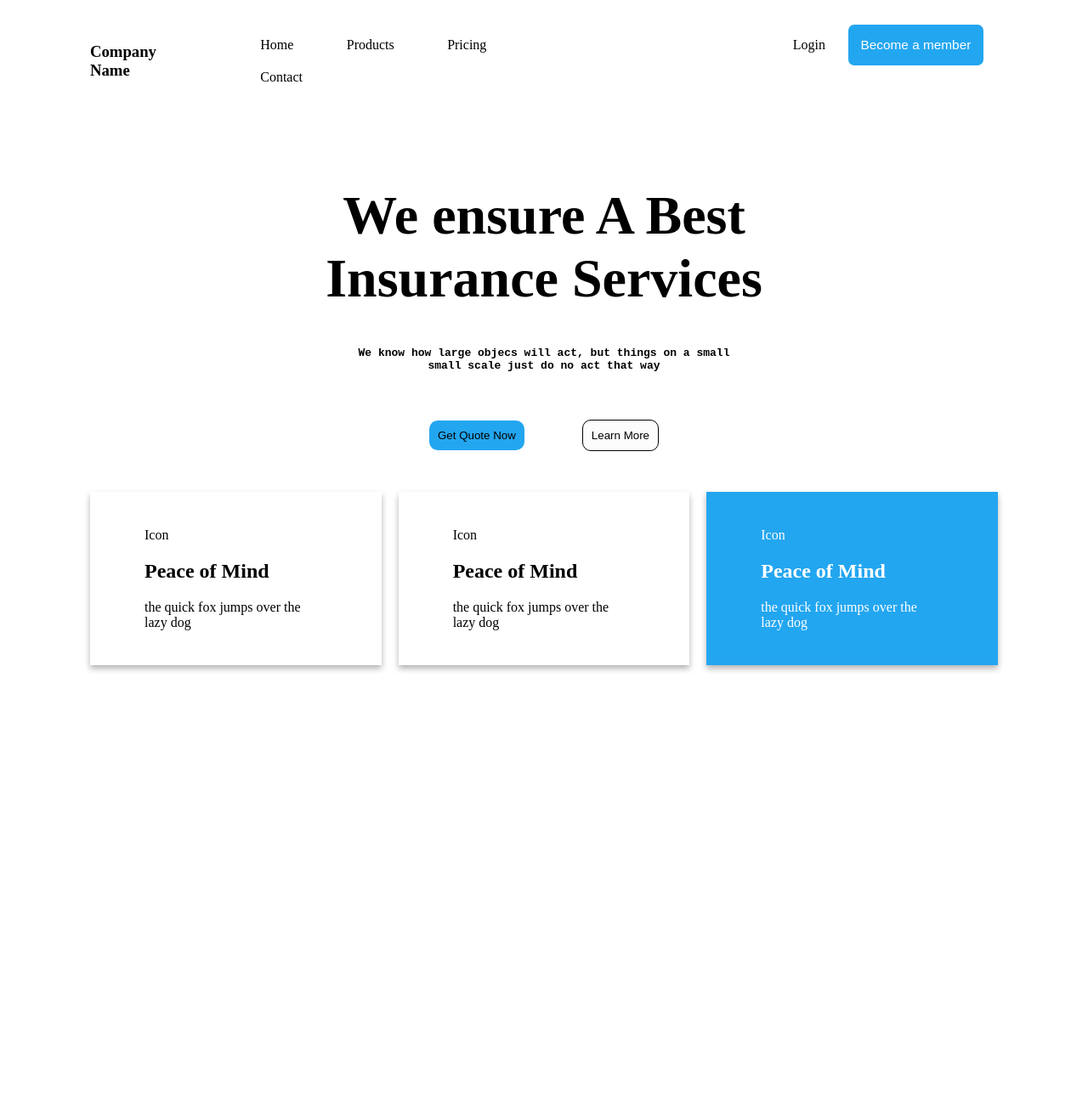
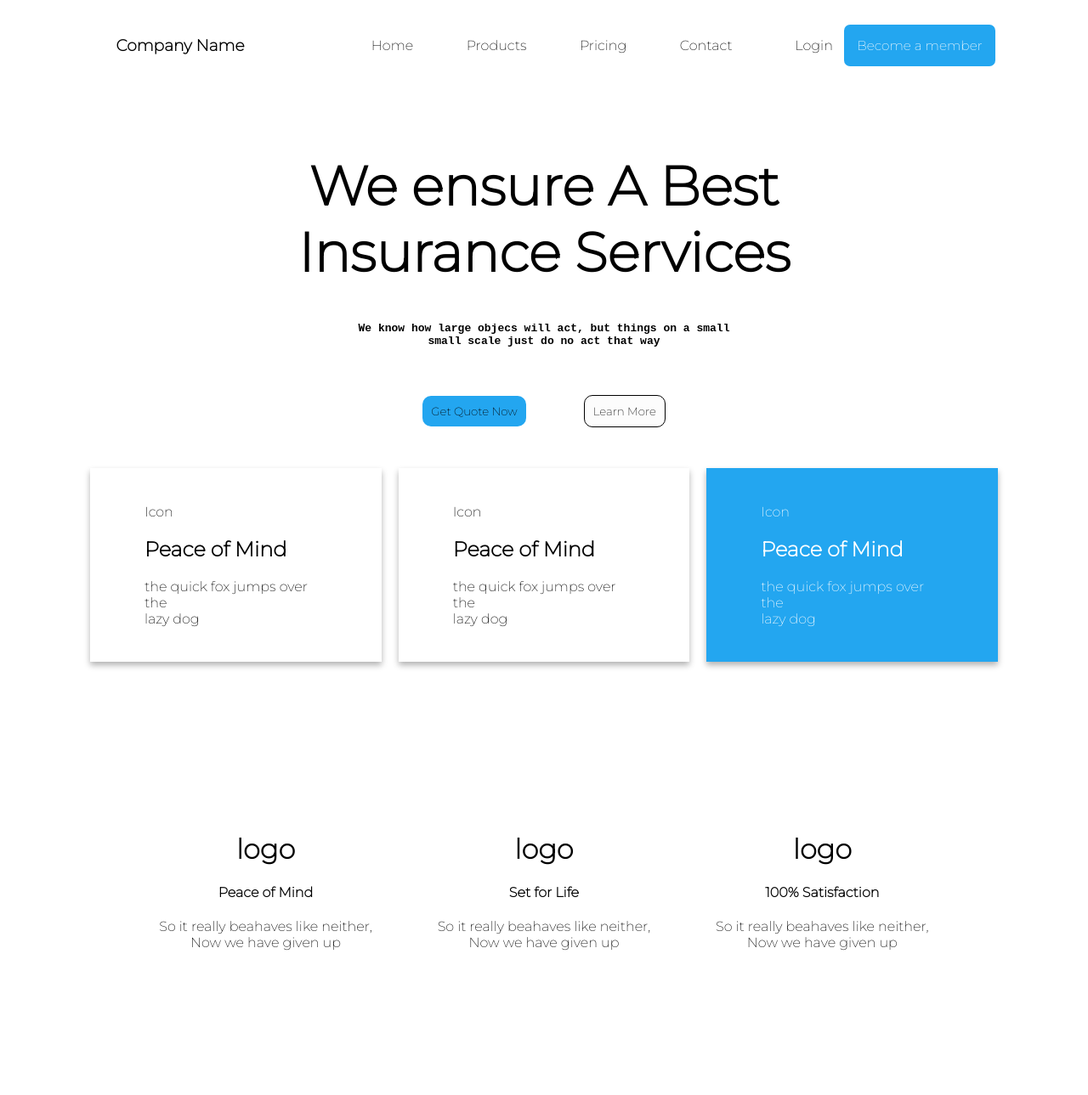
Before and after one commit to Emkayint/insurance-website, a plain HTML site: page index.html in a window 1280 px wide. Shown: the whole page at 85% size. Before the commit the page ends 896 px from the top, so only its background shows below. Drawn offline with Linux system fonts and the light colour scheme.

Commit message:
Add the second section add additional font

```diff
--- a/CSS/styles.css
+++ b/CSS/styles.css
@@ -1,5 +1,6 @@
 *{
     box-sizing: border-box;
+    font-family: 'Montserrat', sans-serif;
 }
 
 .section-1{
@@ -28,12 +29,19 @@ Font type: Montserra */
     padding: 10px;
 }
 
-.column-three-quoter{
+.column-third{
     width: 33.33%;
 }
 
 .column-half{
     width: 50%;
+}
+.column-quoter{
+    width: 25%;
+}
+
+.column-three-quoter{
+    width: 75%;
 }
 
 
@@ -72,11 +80,6 @@ Font type: Montserra */
     display: flex;
     align-items: center;
     justify-content: space-evenly;
-    padding-left: 5vw;
-}
-
-.login p{
-    padding-left: 15vw;
 }
 
 .login p a{
@@ -173,3 +176,14 @@ Font type: Montserra */
 .first{
 
 }
+
+
+/*Life*/
+
+.life-section{
+    padding: 11vw;
+}
+
+.life-content{
+    text-align: center;
+}
--- a/index.html
+++ b/index.html
@@ -14,7 +14,7 @@
     <div class="section-1">
         <header>
             <div class="row">
-                <div class="column-half">
+                <div class="column-three-quoter">
                     <div class="company-name">
                         <h3>Company Name</h3>
                         <div class="links">
@@ -29,7 +29,7 @@
                     </div>
 
 
-                <div class="column-half">
+                <div class="column-quoter">
                     <div class="login">
                         <p><a href="#login">Login</a></p>
                         <a href="#"><button class="login-btn">Become a member</button></a>
@@ -50,7 +50,7 @@
 
         <div class="more-info">
             <div class="row">
-                <div class="column-three-quoter">
+                <div class="column-third">
                     <div class="card first">
                         <p>Icon</p>
                         <h2>Peace of Mind</h2>
@@ -58,7 +58,7 @@
                     </div>
                 </div>
 
-                <div class="column-three-quoter">
+                <div class="column-third">
                     <div class="card">
                         <p>Icon</p>
                         <h2>Peace of Mind</h2>
@@ -66,7 +66,7 @@
                     </div>
                 </div>
 
-                <div class="column-three-quoter">
+                <div class="column-third">
                     <div class="card last">
                         <p>Icon</p>
                         <h2>Peace of Mind</h2>
@@ -76,5 +76,39 @@
             </div>
         </div>
     </div>
+
+    <div class="life-section">
+        <div class="row">
+            <div class="column-third">
+                <div class="life-content">
+                    <h1>logo</h1>
+                    <h4>Peace of Mind</h4>
+
+                    <p>So it really beahaves like neither, <br>
+                    Now we have given up</p>
+                </div>
+            </div>
+
+            <div class="column-third">
+                <div class="life-content">
+                    <h1>logo</h1>
+                    <h4>Set for Life</h4>
+
+                    <p>So it really beahaves like neither, <br>
+                    Now we have given up</p>
+                </div>
+            </div>
+
+            <div class="column-third">
+                <div class="life-content">
+                    <h1>logo</h1>
+                    <h4>100% Satisfaction</h4>
+
+                    <p>So it really beahaves like neither, <br>
+                    Now we have given up</p>
+                </div>
+            </div>
+        </div>
+    </div>
 </body>
 </html>
```
